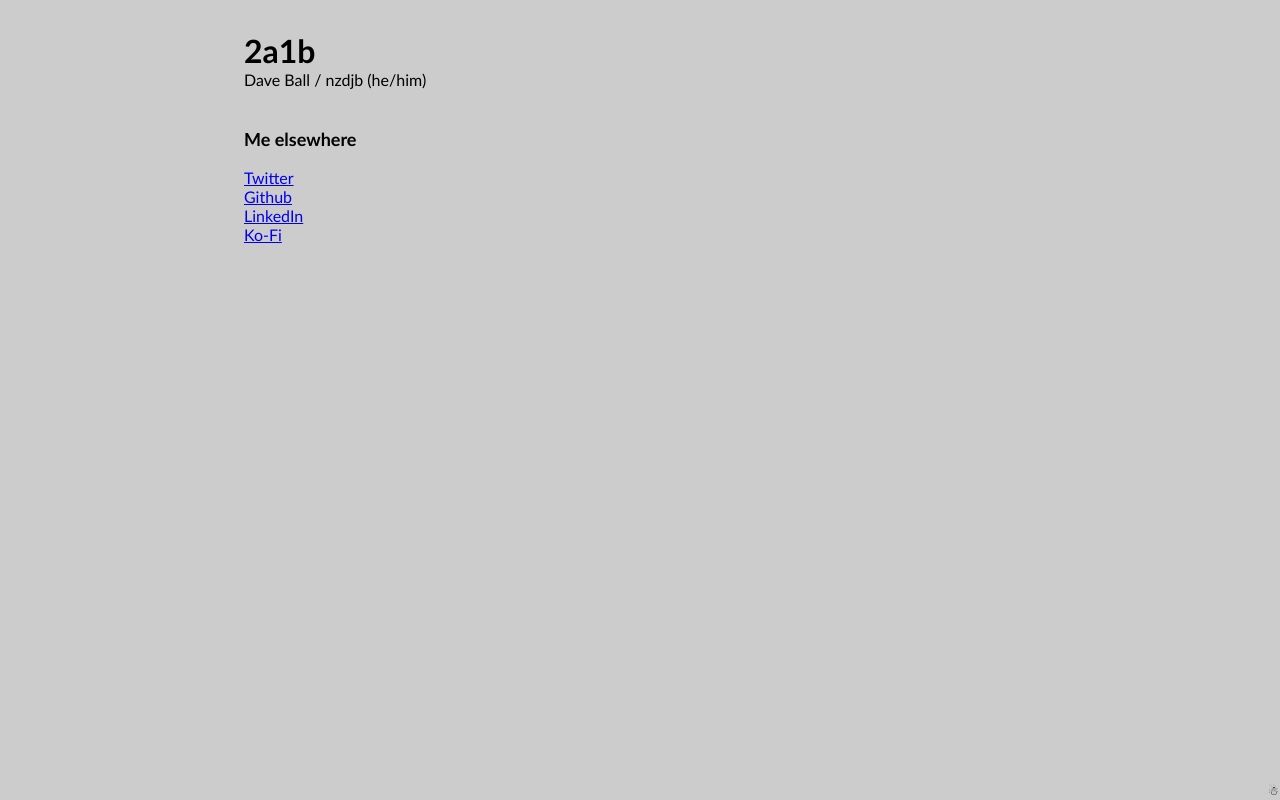
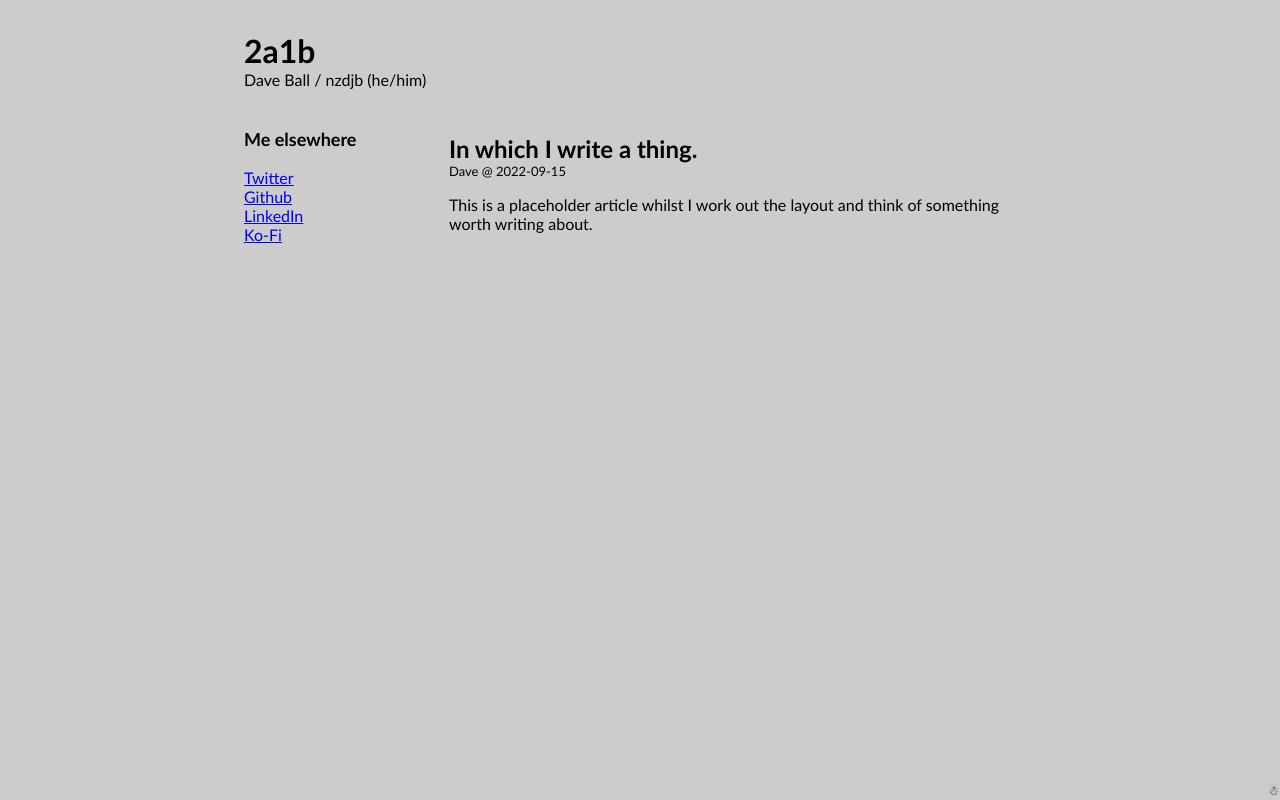
Before and after one commit to nzdjb/2a1b.com, a plain HTML site: page src/index.html in a window 1280 px wide. Drawn offline with Linux system fonts and the light colour scheme.

Commit message:
feat: Placeholder article.

```diff
--- a/src/index.html
+++ b/src/index.html
@@ -21,6 +21,11 @@
 </div>
 <div class="content">
   <div class="articles">
+    <div class="article">
+      <p class="heading">In which I write a thing.</p>
+      <p class="subheading">Dave @ 2022-09-15</p>
+      <p>This is a placeholder article whilst I work out the layout and think of something worth writing about.</p>
+    </div>
   </div>
 </div>
 <a href="#" class="snowman">&#x2603;</a>
```
